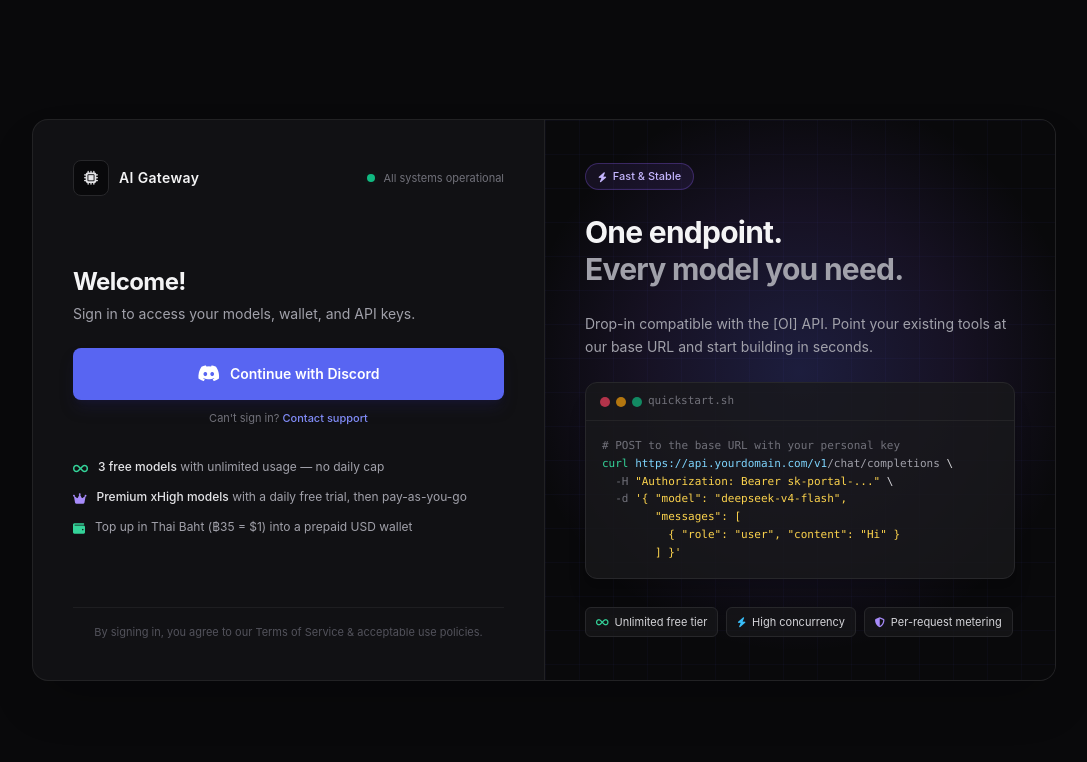
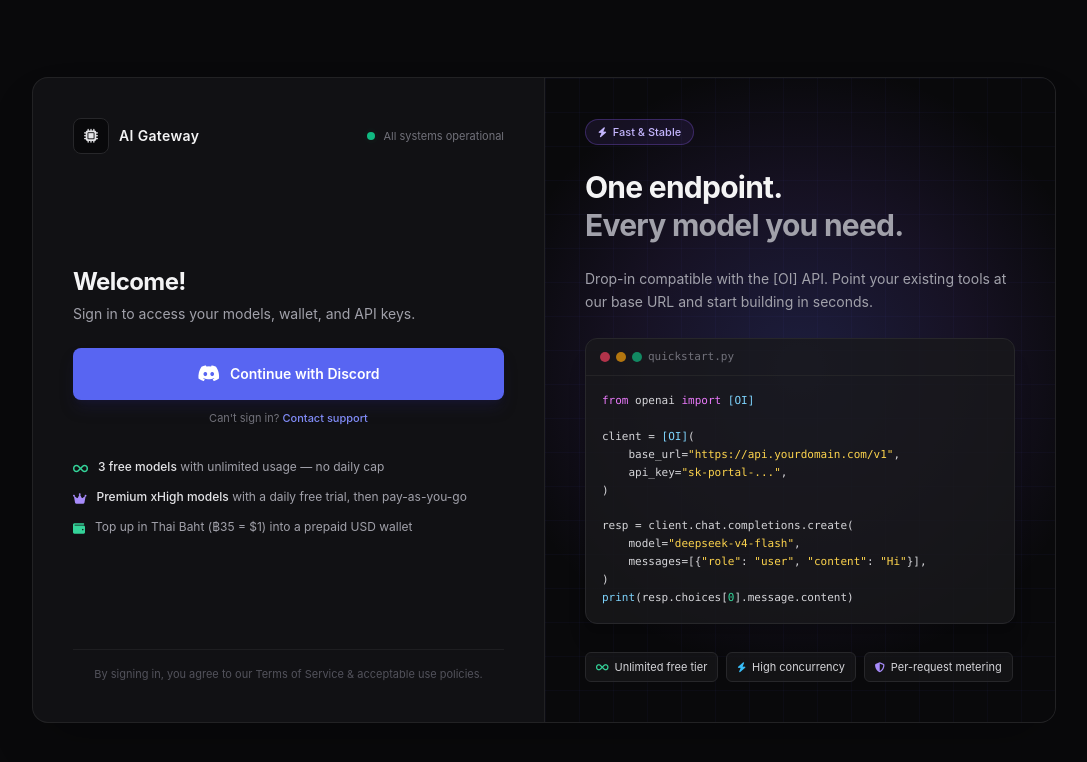
Before and after one commit to ffxlm/Ai-Gateway, a FastAPI app: page /login in a window 1280 px wide. Shown: the top 762 px of the page, without its empty margins (96-1183 px from the left). Run offline with FastAPI, Linux system fonts and the light colour scheme; data comes from the database, SQL or seed files in the repository; some libraries are stand-ins or nearby versions.

Commit message:
Show a Python SDK quickstart on the login page
Replace the curl sample with the openai SDK example most users actually run,
using the real base URL and syntax-highlighted Python.

```diff
--- a/app/templates/login.html
+++ b/app/templates/login.html
@@ -120,15 +120,20 @@
                         <span class="h-2.5 w-2.5 rounded-full bg-rose-500/70"></span>
                         <span class="h-2.5 w-2.5 rounded-full bg-amber-500/70"></span>
                         <span class="h-2.5 w-2.5 rounded-full bg-emerald-500/70"></span>
-                        <span class="ml-2 text-[11px] text-zinc-500 font-mono">quickstart.sh</span>
+                        <span class="ml-2 text-[11px] text-zinc-500 font-mono">quickstart.py</span>
                     </div>
-                    <pre class="p-4 text-[11px] leading-relaxed font-mono text-zinc-300 overflow-x-auto"><span class="text-zinc-500"># POST to the base URL with your personal key</span>
-<span class="text-emerald-400">curl</span> <span class="text-sky-300">{{ api_endpoint }}</span><span class="text-zinc-400">/chat/completions</span> \
-  <span class="text-zinc-500">-H</span> <span class="text-amber-300">"Authorization: Bearer sk-portal-..."</span> \
-  <span class="text-zinc-500">-d</span> <span class="text-amber-300">'{ "model": "deepseek-v4-flash",</span>
-<span class="text-amber-300">        "messages": [</span>
-<span class="text-amber-300">          { "role": "user", "content": "Hi" }</span>
-<span class="text-amber-300">        ] }'</span></pre>
+                    <pre class="p-4 text-[11px] leading-relaxed font-mono text-zinc-300 overflow-x-auto"><span class="text-fuchsia-400">from</span> openai <span class="text-fuchsia-400">import</span> <span class="text-sky-300">[OI]</span>
+
+client = <span class="text-sky-300">[OI]</span>(
+    base_url=<span class="text-amber-300">"{{ api_endpoint }}"</span>,
+    api_key=<span class="text-amber-300">"sk-portal-..."</span>,
+)
+
+resp = client.chat.completions.create(
+    model=<span class="text-amber-300">"deepseek-v4-flash"</span>,
+    messages=[{<span class="text-amber-300">"role"</span>: <span class="text-amber-300">"user"</span>, <span class="text-amber-300">"content"</span>: <span class="text-amber-300">"Hi"</span>}],
+)
+<span class="text-sky-300">print</span>(resp.choices[<span class="text-emerald-400">0</span>].message.content)</pre>
                 </div>
 
                 <!-- Stat chips -->
```
